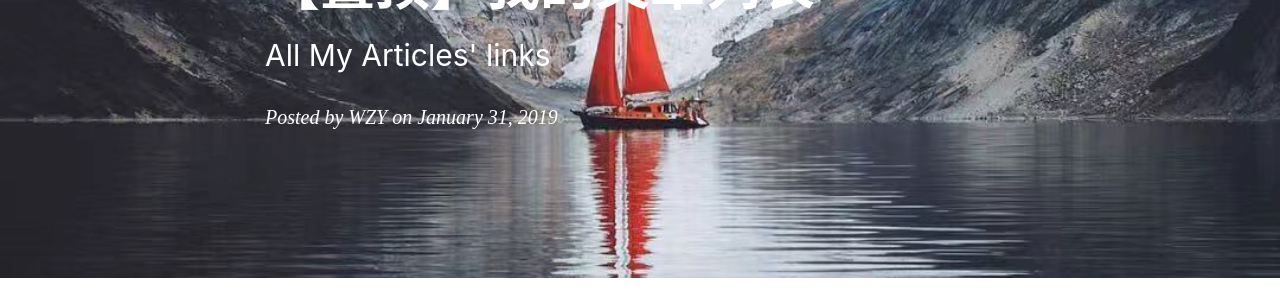
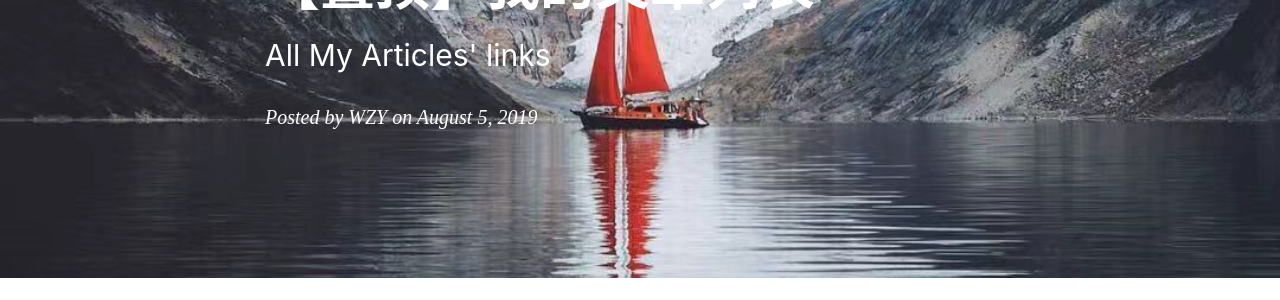
Before and after one commit to ZaccWu/ZaccWu.github.io, a Jekyll site: the page built from _posts/2099-01-01-[置顶]：我的文章链接.md, in a window 1280 px wide and 900 px high. Shown: the part 211-511 px from the top of the window. Built offline with Jekyll 4.4.1, drawn with Linux system fonts in a browser that asks for light colours; nearby versions of some CDN libraries; comment, search, counter and statistics services are not loaded; some of the changed text lies outside the part shown.

Commit message:
Update 2099-01-01-[置顶]：我的文章链接.md

```diff
--- a/_posts/2099-01-01-[置顶]：我的文章链接.md
+++ b/_posts/2099-01-01-[置顶]：我的文章链接.md
@@ -2,7 +2,7 @@
 layout:     post                    # 使用的布局（不需要改）
 title:      【置顶】我的文章列表              # 标题
 subtitle:   All My Articles' links #副标题
-date:       2019-01-31             # 时间
+date:       2019-08-05             # 时间
 author:     WZY                      # 作者
 header-img: img/listbackgroud.png    #这篇文章标题背景图片
 catalog: true                       # 是否归档
```
